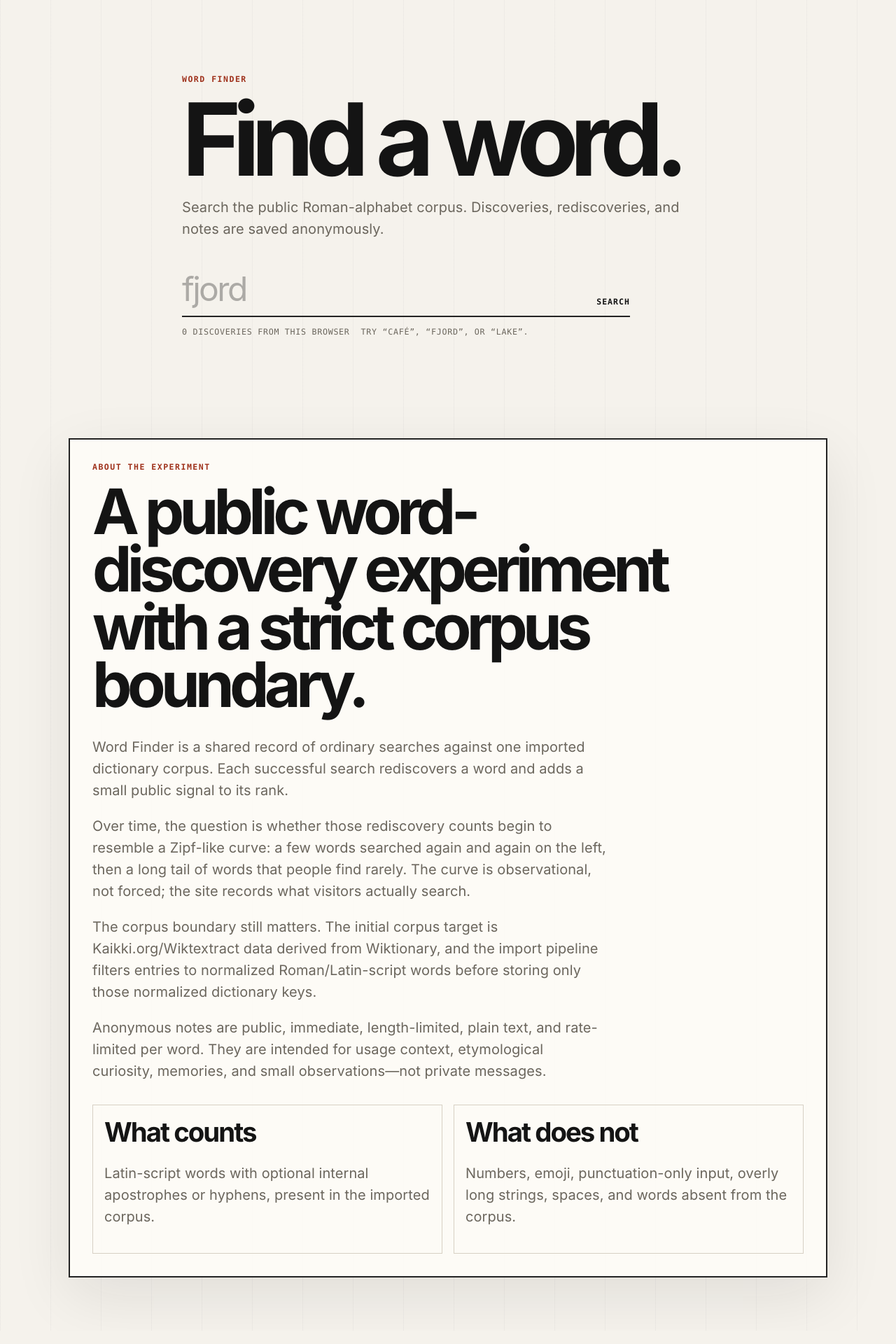
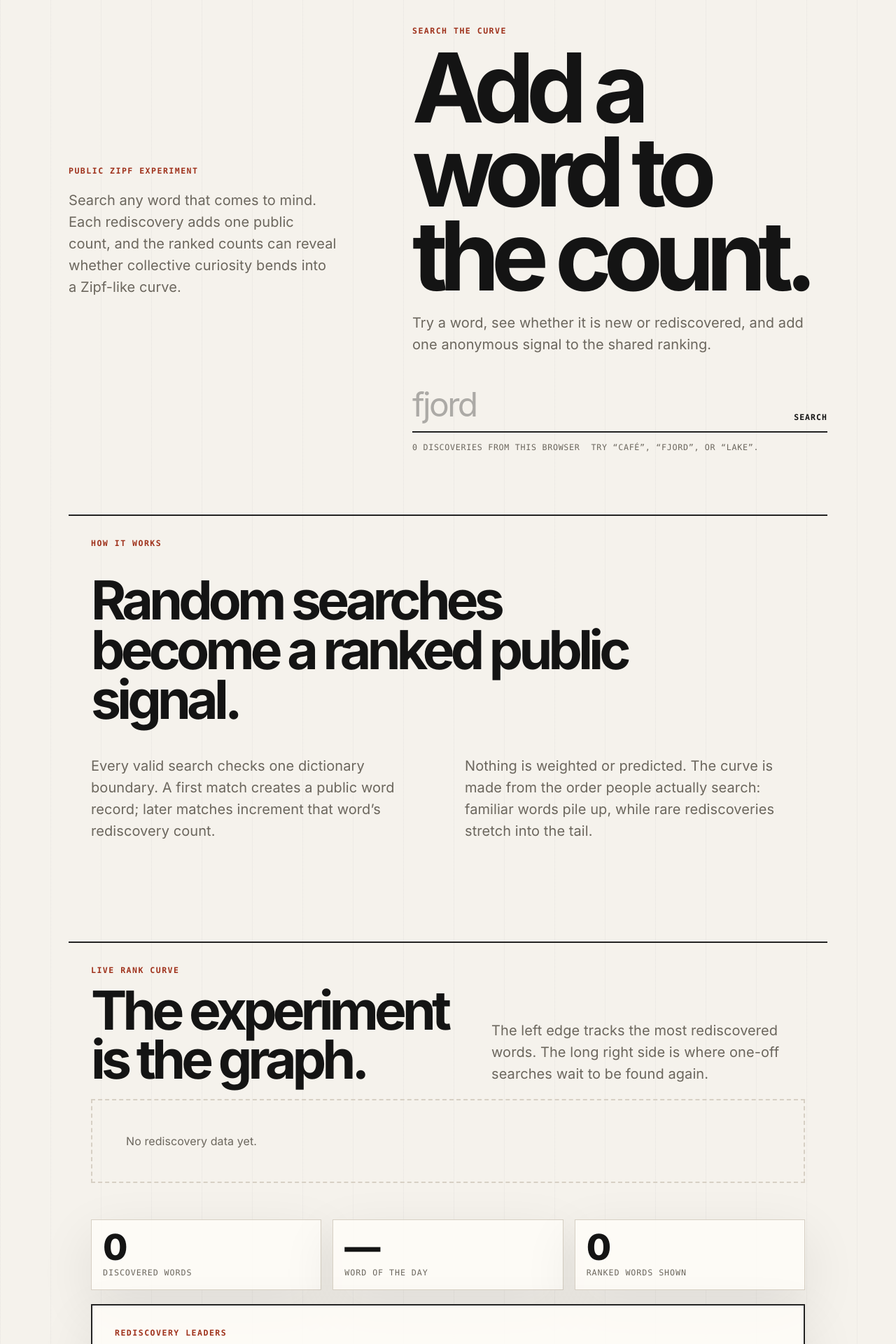
Before and after one commit to TomBonness/wordfinder, a Next.js app: page / in a window 1280 px wide. Shown: the part 120-2040 px from the top of the page at 70% size. Built offline with nearby package versions, Linux system fonts and the light colour scheme.

Commit message:
Unify public frontend on home page

```diff
--- a/src/app/globals.css
+++ b/src/app/globals.css
@@ -119,25 +119,29 @@ main {
   padding: clamp(2rem, 6vw, 5rem) clamp(1rem, 4vw, 3rem);
 }
 
-.home-page {
+.story-page {
   display: grid;
-  gap: clamp(2rem, 6vw, 5rem);
+  gap: clamp(2.5rem, 7vw, 6rem);
 }
 
-.home-grid {
+.story-hero {
   display: grid;
-  min-height: min(64vh, 38rem);
-  place-items: center;
+  grid-template-columns: minmax(0, 0.72fr) minmax(22rem, 1fr);
+  align-items: center;
+  gap: clamp(1.5rem, 5vw, 4rem);
+  min-height: min(72vh, 44rem);
+}
+
+.story-hero-copy {
+  max-width: 24rem;
 }
 
 .search-panel {
-  width: min(100%, 760px);
+  width: min(100%, 820px);
 }
 
 .search-panel h1,
-.text-page h1,
-.stats-hero h1,
-.word-record h1 {
+.text-page h1 {
   max-width: 13ch;
   margin: 0;
   font-size: clamp(3.2rem, 10vw, 8.6rem);
@@ -146,14 +150,10 @@ main {
 }
 
 .search-panel h1 {
-  max-width: 8ch;
-  font-size: clamp(4.2rem, 14vw, 9rem);
+  max-width: 10ch;
+  font-size: clamp(4rem, 12vw, 8.6rem);
 }
 
-.word-record h1 {
-  max-width: 100%;
-  overflow-wrap: anywhere;
-}
 
 .kicker {
   margin-bottom: 1rem;
@@ -166,9 +166,12 @@ main {
 }
 
 .lede,
+.story-deck,
+.story-copy p,
+.curve-intro p,
+.boundary-section p,
 .text-page p,
-.side-panel p,
-.stats-hero p {
+.side-panel p {
   max-width: 46rem;
   color: var(--muted);
   font-size: clamp(1.05rem, 1.8vw, 1.25rem);
@@ -259,7 +262,6 @@ button:disabled {
 .chart-card,
 .zipf-card,
 .top-list,
-.word-record,
 .notes-section,
 .text-page {
   background: rgb(255 253 248 / 86%);
@@ -362,25 +364,29 @@ figcaption,
   line-height: 1.45;
 }
 
-.text-link {
-  display: inline-flex;
-  width: fit-content;
-  margin-top: 1rem;
-  border-bottom: 2px solid var(--line);
-  font-family: var(--font-mono);
-  font-size: 0.78rem;
-  font-weight: 700;
-  letter-spacing: 0.08em;
-  text-transform: uppercase;
+.result-card .notes-section {
+  width: 100%;
+  margin-top: 1.5rem;
+  background: rgb(255 253 248 / 68%);
+  box-shadow: none;
+}
+
+.inline-notes-status {
+  margin-top: 1.5rem;
+}
+
+.inline-notes-status.error {
+  color: var(--error);
 }
 
 .side-panel,
 .text-page,
-.word-record,
 .notes-section,
 .top-list,
 .chart-card,
-.zipf-card {
+.zipf-card,
+.story-section,
+.curve-section {
   padding: clamp(1.25rem, 3vw, 2rem);
 }
 
@@ -399,16 +405,23 @@ figcaption,
   margin-bottom: 2rem;
 }
 
-.home-info h2 {
-  max-width: 14ch;
-  margin: 0 0 2rem;
-  font-size: clamp(2.6rem, 7vw, 5.8rem);
+.story-section {
+  display: grid;
+  gap: 1.5rem;
+  border-top: 2px solid var(--line);
+}
+
+.story-section h2,
+.curve-intro h2 {
+  max-width: 15ch;
+  margin: 0;
+  font-size: clamp(2.4rem, 6vw, 5.6rem);
   line-height: 0.92;
   letter-spacing: -0.075em;
 }
 
 .info-grid,
-.stats-grid {
+.story-metrics {
   display: grid;
   grid-template-columns: repeat(3, minmax(0, 1fr));
   gap: 1rem;
@@ -417,6 +430,11 @@ figcaption,
 
 .info-grid {
   grid-template-columns: repeat(2, minmax(0, 1fr));
+}
+
+.story-metrics,
+.boundary-section .info-grid {
+  grid-template-columns: repeat(3, minmax(0, 1fr));
 }
 
 .info-grid > div,
@@ -435,18 +453,30 @@ figcaption,
   letter-spacing: -0.052em;
 }
 
-.stats-page {
+.story-columns {
   display: grid;
-  gap: 1.5rem;
+  grid-template-columns: repeat(2, minmax(0, 1fr));
+  gap: clamp(1rem, 4vw, 3rem);
 }
 
-.stats-hero h1 {
-  max-width: 9ch;
+.curve-section {
+  display: grid;
+  gap: 1.25rem;
+  border-top: 2px solid var(--line);
 }
 
-.metric-card a:hover .metric-value {
-  color: var(--accent-dark);
+.curve-intro {
+  display: flex;
+  align-items: flex-end;
+  justify-content: space-between;
+  gap: 2rem;
 }
+
+.curve-intro p {
+  max-width: 28rem;
+  margin: 0;
+}
+
 
 .chart-card svg,
 .zipf-card svg {
@@ -536,16 +566,12 @@ figcaption,
   border-top: 1px solid var(--line-soft);
 }
 
-.top-list a {
+.top-word-display {
   font-size: 1.35rem;
   font-weight: 800;
   letter-spacing: -0.045em;
 }
 
-.word-page {
-  display: grid;
-  gap: 1.5rem;
-}
 
 .note-form {
   display: grid;
@@ -603,9 +629,12 @@ figcaption,
 
 @media (max-width: 820px) {
   .site-header,
+  .story-hero,
+  .story-columns,
+  .story-metrics,
   .result-grid,
-  .stats-grid,
-  .info-grid {
+  .info-grid,
+  .boundary-section .info-grid {
     grid-template-columns: 1fr;
   }
 
@@ -615,7 +644,12 @@ figcaption,
   }
 
   .search-panel h1 {
-    font-size: clamp(3.6rem, 18vw, 6.4rem);
+    font-size: clamp(3.4rem, 16vw, 6.2rem);
+  }
+
+  .curve-intro {
+    align-items: flex-start;
+    flex-direction: column;
   }
 
   .search-form button {
--- a/src/app/page.tsx
+++ b/src/app/page.tsx
@@ -1,43 +1,126 @@
 import { SearchPanel } from "@/components/search-panel";
+import { StatsChart } from "@/components/stats-chart";
+import { ZipfChart } from "@/components/zipf-chart";
+import { getDailyStats, getStatsSummary } from "@/lib/stats";
+import type { DiscoveryRecord } from "@/lib/types";
 
-export default function HomePage() {
+export const dynamic = "force-dynamic";
+
+export default async function HomePage() {
+  const [summary, daily] = await Promise.all([getStatsSummary(), getDailyStats(30)]);
+  const topWords = summary.topRediscovered.slice(0, 8);
+
   return (
-    <div className="page-shell home-page">
-      <div className="home-grid">
+    <div className="page-shell story-page">
+      <section className="story-hero" aria-label="Zipf word-search experiment">
+        <div className="story-hero-copy">
+          <div className="kicker">public Zipf experiment</div>
+          <p className="story-deck">
+            Search any word that comes to mind. Each rediscovery adds one public count, and the ranked counts can reveal whether
+            collective curiosity bends into a Zipf-like curve.
+          </p>
+        </div>
         <SearchPanel />
-      </div>
-      <section className="text-page home-info" aria-labelledby="about-heading">
-        <div className="kicker">about the experiment</div>
-        <h2 id="about-heading">A public word-discovery experiment with a strict corpus boundary.</h2>
+      </section>
+
+      <section className="story-section story-copy" aria-labelledby="experiment-heading">
+        <div className="kicker">how it works</div>
+        <h2 id="experiment-heading">Random searches become a ranked public signal.</h2>
+        <div className="story-columns">
           <p>
-          Word Finder is a shared record of ordinary searches against one imported dictionary corpus. Each successful search
-          rediscovers a word and adds a small public signal to its rank.
+            Every valid search checks one dictionary boundary. A first match creates a public word record; later matches increment
+            that word’s rediscovery count.
           </p>
           <p>
-          Over time, the question is whether those rediscovery counts begin to resemble a Zipf-like curve: a few words searched
-          again and again on the left, then a long tail of words that people find rarely. The curve is observational, not forced;
-          the site records what visitors actually search.
+            Nothing is weighted or predicted. The curve is made from the order people actually search: familiar words pile up, while
+            rare rediscoveries stretch into the tail.
           </p>
+        </div>
+      </section>
+
+      <section className="curve-section" aria-labelledby="curve-heading">
+        <div className="curve-intro">
+          <div>
+            <div className="kicker">live rank curve</div>
+            <h2 id="curve-heading">The experiment is the graph.</h2>
+          </div>
           <p>
-          The corpus boundary still matters. The initial corpus target is Kaikki.org/Wiktextract data derived from Wiktionary, and
-          the import pipeline filters entries to normalized Roman/Latin-script words before storing only those normalized dictionary
-          keys.
+            The left edge tracks the most rediscovered words. The long right side is where one-off searches wait to be found again.
           </p>
-        <p>
-          Anonymous notes are public, immediate, length-limited, plain text, and rate-limited per word. They are intended for usage
-          context, etymological curiosity, memories, and small observations—not private messages.
-        </p>
+        </div>
+        <ZipfChart data={summary.topRediscovered} />
+        <div className="story-metrics" aria-label="Current experiment metrics">
+          <Metric label="discovered words" value={summary.totalDiscovered.toLocaleString()} />
+          <Metric label="word of the day" value={summary.wordOfTheDay?.display ?? "—"} />
+          <Metric label="ranked words shown" value={summary.topRediscovered.length.toLocaleString()} />
+        </div>
+        <TopWords words={topWords} />
+      </section>
+
+      <section className="story-section activity-section" aria-labelledby="activity-heading">
+        <div className="section-heading-row">
+          <div>
+            <div className="kicker">discovery archive</div>
+            <h2 id="activity-heading">New first finds keep the archive growing.</h2>
+          </div>
+        </div>
+        <StatsChart data={daily} />
+      </section>
+
+      <section className="story-section boundary-section" aria-labelledby="boundary-heading">
+        <div>
+          <div className="kicker">boundaries</div>
+          <h2 id="boundary-heading">Searches stay public, plain, and dictionary-bound.</h2>
+        </div>
         <div className="info-grid">
           <div>
-            <h3>What counts</h3>
-            <p>Latin-script words with optional internal apostrophes or hyphens, present in the imported corpus.</p>
+            <h3>Valid searches</h3>
+            <p>Latin-script words with optional internal apostrophes or hyphens, present in the imported dictionary data.</p>
           </div>
           <div>
-            <h3>What does not</h3>
-            <p>Numbers, emoji, punctuation-only input, overly long strings, spaces, and words absent from the corpus.</p>
+            <h3>Not counted</h3>
+            <p>Numbers, emoji, punctuation-only input, overly long strings, spaces, and words absent from the current corpus.</p>
+          </div>
+          <div>
+            <h3>Public notes</h3>
+            <p>Anonymous notes are immediate, length-limited, plain text, and intended for word context rather than private messages.</p>
           </div>
         </div>
       </section>
     </div>
   );
 }
+
+function Metric({ label, value }: { label: string; value: string }) {
+  return (
+    <article className="metric-card">
+      <span className="metric-value">{value}</span>
+      <span className="metric-label">{label}</span>
+    </article>
+  );
+}
+
+function TopWords({ words }: { words: DiscoveryRecord[] }) {
+  return (
+    <section className="top-list" aria-labelledby="top-heading">
+      <div className="section-heading-row">
+        <div>
+          <div className="kicker">rediscovery leaders</div>
+          <h2 id="top-heading">Most searched words</h2>
+        </div>
+      </div>
+      {words.length === 0 ? (
+        <p className="muted-copy">No rediscovery data yet.</p>
+      ) : (
+        <ol>
+          {words.map((item) => (
+            <li key={item.word}>
+              <span className="top-word-display">{item.display}</span>
+              <span>{item.searchCount.toLocaleString()}</span>
+            </li>
+          ))}
+        </ol>
+      )}
+    </section>
+  );
+}
--- a/src/components/search-panel.tsx
+++ b/src/components/search-panel.tsx
@@ -1,13 +1,18 @@
 "use client";
 
-import Link from "next/link";
 import { FormEvent, useEffect, useState } from "react";
-import type { DiscoveryResult } from "@/lib/types";
+import { WordNotes } from "@/components/word-notes";
+import type { DiscoveryResult, PublicNote } from "@/lib/types";
 
 type ApiState =
   | { status: "idle" }
   | { status: "loading" }
   | { status: "success"; result: DiscoveryResult }
+  | { status: "error"; error: string };
+
+type NotesLoadState =
+  | { status: "loading" }
+  | { status: "success"; notes: PublicNote[] }
   | { status: "error"; error: string };
 
 type PersonalStats = {
@@ -85,10 +90,10 @@ export function SearchPanel() {
 
   return (
     <section className="search-panel" aria-labelledby="search-heading">
-      <div className="kicker">word finder</div>
-      <h1 id="search-heading">Find a word.</h1>
+      <div className="kicker">search the curve</div>
+      <h1 id="search-heading">Add a word to the count.</h1>
       <p className="lede">
-        Search the public Roman-alphabet corpus. Discoveries, rediscoveries, and notes are saved anonymously.
+        Try a word, see whether it is new or rediscovered, and add one anonymous signal to the shared ranking.
       </p>
 
       <form className="search-form" onSubmit={onSubmit}>
@@ -131,7 +136,6 @@ function ResultState({ state }: { state: ApiState }) {
   }
 
   const { result } = state;
-  const detailHref = `/word/${encodeURIComponent(result.discovery.word)}`;
 
   return (
     <article className="result-card success">
@@ -139,24 +143,74 @@ function ResultState({ state }: { state: ApiState }) {
       <h2>{result.entry.display}</h2>
       <dl className="result-grid">
         <div>
+          <dt>language</dt>
+          <dd>{result.entry.language ?? "corpus entry"}</dd>
+        </div>
+        <div>
+          <dt>source</dt>
+          <dd>{result.entry.source ?? "imported corpus"}</dd>
+        </div>
+        <div>
+          <dt>status</dt>
+          <dd>{result.isNew ? "new public record" : "already discovered"}</dd>
+        </div>
+        <div>
           <dt>search count</dt>
           <dd>{result.discovery.searchCount.toLocaleString()}</dd>
         </div>
         <div>
-          <dt>discovered</dt>
+          <dt>first discovered</dt>
           <dd>{new Date(result.discovery.discoveredAt).toLocaleString()}</dd>
         </div>
         <div>
-          <dt>language</dt>
-          <dd>{result.entry.language ?? "corpus entry"}</dd>
+          <dt>last searched</dt>
+          <dd>{new Date(result.discovery.lastSearchedAt).toLocaleString()}</dd>
         </div>
       </dl>
       {result.notePreview ? (
         <blockquote className="note-preview">“{result.notePreview.body}”</blockquote>
       ) : (
-        <p className="muted-copy">No notes yet. Leave the first anonymous note on the word page.</p>
+        <p className="muted-copy">No notes yet. Publish the first anonymous note below.</p>
       )}
-      <Link className="text-link" href={detailHref}>open word record</Link>
+      <InlineWordNotes word={result.discovery.word} />
     </article>
   );
 }
+
+function InlineWordNotes({ word }: { word: string }) {
+  const [notesState, setNotesState] = useState<NotesLoadState>({ status: "loading" });
+
+  useEffect(() => {
+    const controller = new AbortController();
+    setNotesState({ status: "loading" });
+
+    async function loadNotes() {
+      try {
+        const response = await fetch(`/api/words/${encodeURIComponent(word)}/notes?limit=50`, { signal: controller.signal });
+        const payload = (await response.json()) as { notes?: PublicNote[]; error?: string };
+        if (!response.ok || !Array.isArray(payload.notes)) {
+          setNotesState({ status: "error", error: payload.error ?? "Could not load notes." });
+          return;
+        }
+        setNotesState({ status: "success", notes: payload.notes });
+      } catch {
+        if (!controller.signal.aborted) {
+          setNotesState({ status: "error", error: "The note service is unavailable." });
+        }
+      }
+    }
+
+    void loadNotes();
+    return () => controller.abort();
+  }, [word]);
+
+  if (notesState.status === "loading") {
+    return <p className="inline-notes-status muted-copy">Loading notes…</p>;
+  }
+
+  if (notesState.status === "error") {
+    return <p className="inline-notes-status error">{notesState.error}</p>;
+  }
+
+  return <WordNotes key={word} word={word} initialNotes={notesState.notes} />;
+}
--- a/src/components/site-header.tsx
+++ b/src/components/site-header.tsx
@@ -2,7 +2,8 @@ import Link from "next/link";
 
 const navItems = [
   { href: "/", label: "search" },
-  { href: "/stats", label: "stats" },
+  { href: "/#curve-heading", label: "curve" },
+  { href: "/#activity-heading", label: "activity" },
 ];
 
 export function SiteHeader() {
```
Also changed, not shown: src/app/stats/page.tsx (deleted, +0 -64 lines), src/app/word/[word]/page.tsx (deleted, +0 -65 lines), src/components/zipf-chart.tsx (+4 -4 lines), 1 other file (tests, documents, lock files or other folders). Lines whose indentation alone changed are shown as unchanged.
